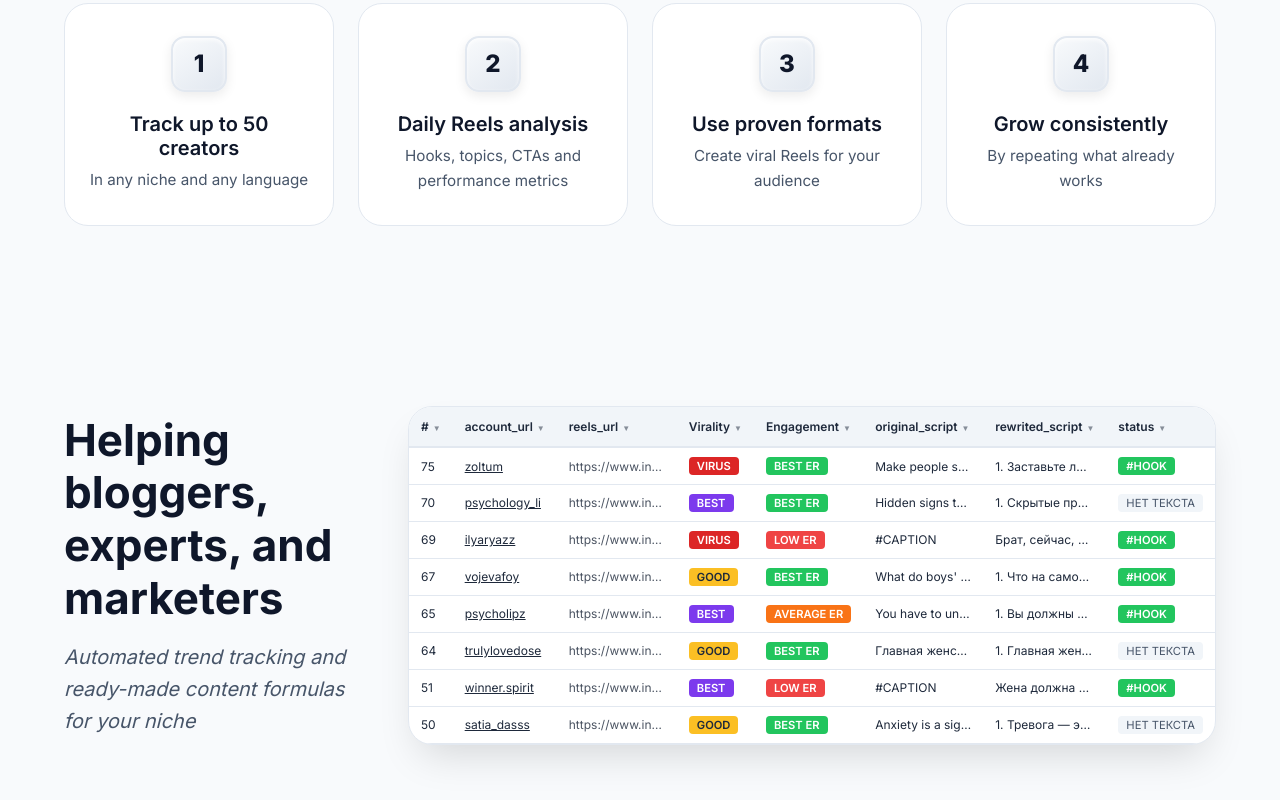
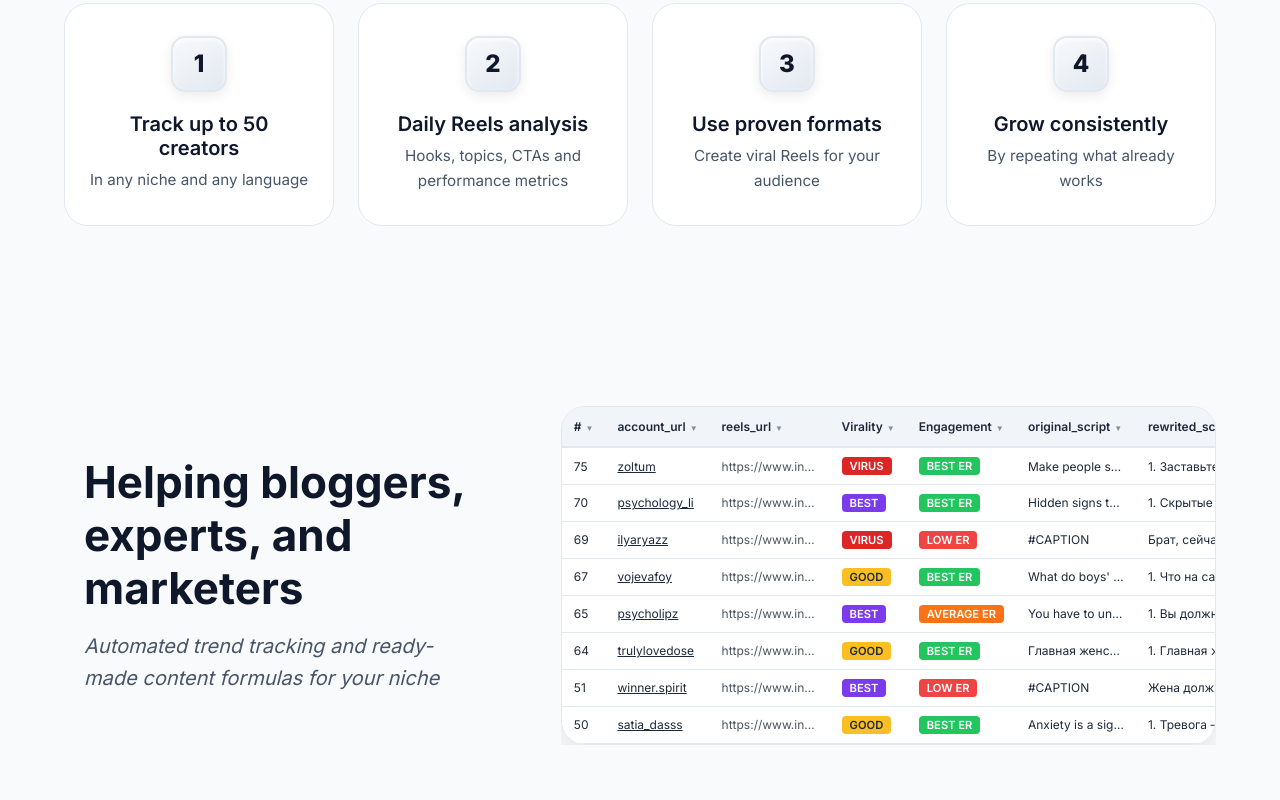
Before and after one commit to js-easy-school/TrendwatchAI-Landing-Page---Next.js-14, a Next.js app: page / in a window 1280 px wide. Shown: the part 1976-2776 px from the top of the page. Built offline with nearby package versions, Linux system fonts and the light colour scheme.

Commit message:
Fix responsive layout: heading wrap + table horizontal scroll

```diff
--- a/src/app/globals.css
+++ b/src/app/globals.css
@@ -99,6 +99,7 @@
 
 html {
   scroll-behavior: smooth;
+  overflow-x: hidden;
 }
 
 body {
@@ -116,6 +117,8 @@ body {
   max-width: 1200px;
   margin: 0 auto;
   padding: 0 24px;
+  box-sizing: border-box;
+  overflow: hidden;
 }
 
 a {
--- a/src/components/HelpingSection.module.css
+++ b/src/components/HelpingSection.module.css
@@ -1,7 +1,7 @@
 .helpingSection {
   padding: 80px 0 100px;
   background: var(--bg);
-  overflow: hidden;
+  overflow-x: hidden;
 }
 
 .helpingContent {
@@ -11,11 +11,17 @@
   align-items: center;
 }
 
+.helpingText {
+  padding: 0 20px;
+}
+
 .helpingText h2 {
-  font-size: clamp(2rem, 4vw, 2.75rem);
+  font-size: clamp(1.75rem, 4vw, 2.75rem);
   font-weight: 700;
   margin-bottom: 16px;
   color: var(--secondary);
+  word-wrap: break-word;
+  overflow-wrap: break-word;
 }
 
 .helpingSubtitle {
@@ -23,20 +29,23 @@
   color: var(--text-light);
   font-style: italic;
   line-height: 1.6;
+  word-wrap: break-word;
 }
 
 .helpingSpreadsheet {
   position: relative;
   animation: slideInRight 1s cubic-bezier(0.4, 0, 0.2, 1) forwards;
+  width: 100%;
+  overflow-x: auto;
 }
 
 .spreadsheetWrapper {
   background: var(--card-bg);
   border-radius: var(--radius-lg);
-  overflow: hidden;
+  overflow-x: auto;
   box-shadow: var(--shadow-lg);
   border: 1px solid var(--border);
-  overflow-x: auto;
+  min-width: 600px;
 }
 
 .dataTable {
@@ -196,21 +205,33 @@
 @media (max-width: 768px) {
   .helpingSection {
     padding: 60px 0 80px;
+    overflow-x: hidden;
+  }
+
+  .helpingText {
+    padding: 0 20px;
   }
 
   .helpingText h2 {
-    font-size: 1.75rem;
+    font-size: 1.4rem;
+    line-height: 1.3;
+    word-wrap: break-word;
+    overflow-wrap: break-word;
   }
 
   .helpingSubtitle {
     font-size: 1rem;
   }
 
+  .helpingSpreadsheet {
+    width: 100%;
+    overflow-x: auto;
+    -webkit-overflow-scrolling: touch;
+  }
+
   .spreadsheetWrapper {
-    margin: 0 -20px;
-    border-radius: 0;
-    border-left: none;
-    border-right: none;
+    border-radius: var(--radius-lg);
+    min-width: 600px;
   }
 
   .dataTable {
@@ -234,7 +255,8 @@
 
 @media (max-width: 480px) {
   .helpingText h2 {
-    font-size: 1.5rem;
+    font-size: 1.25rem;
+    line-height: 1.3;
   }
 
   .helpingSubtitle {
```
